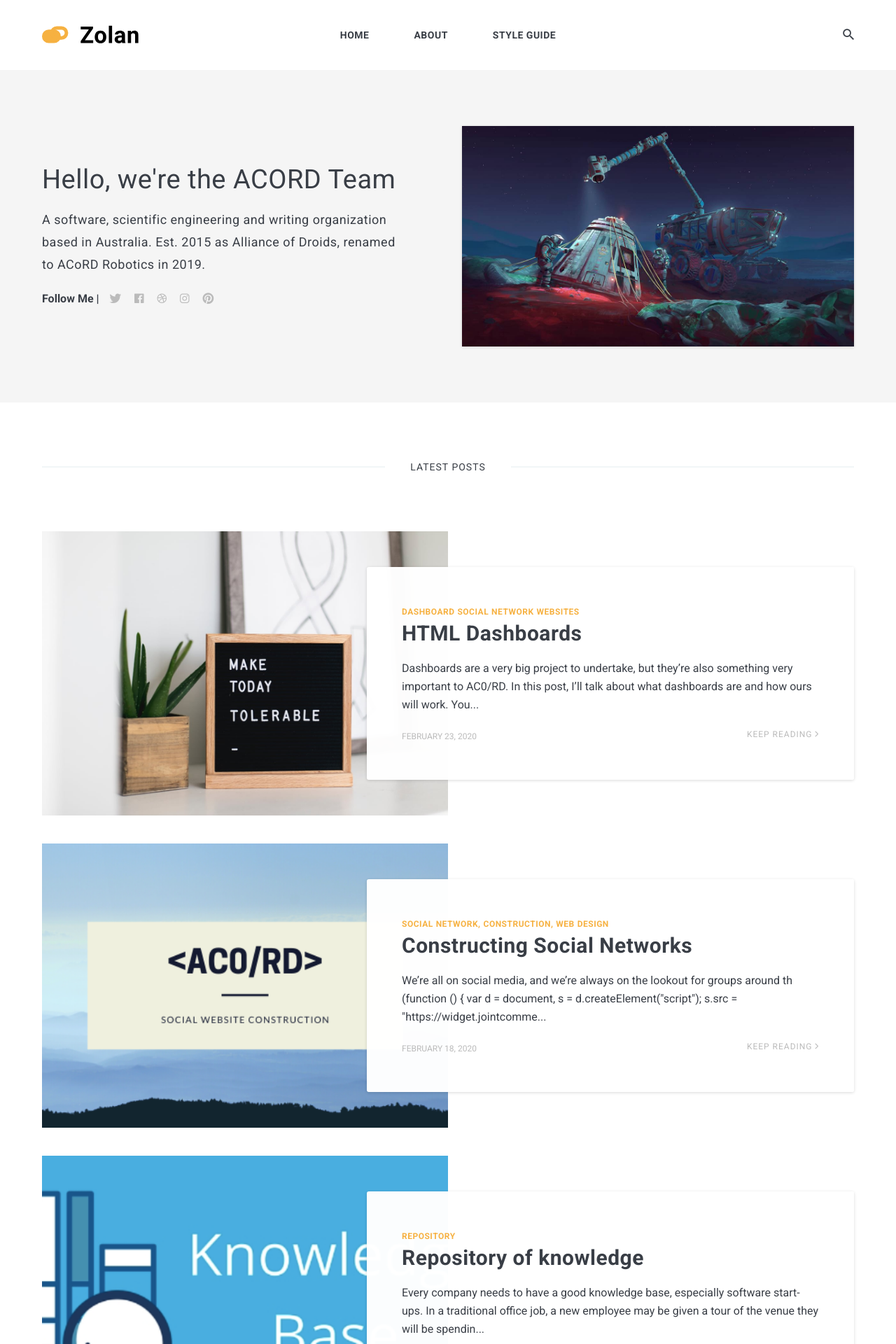
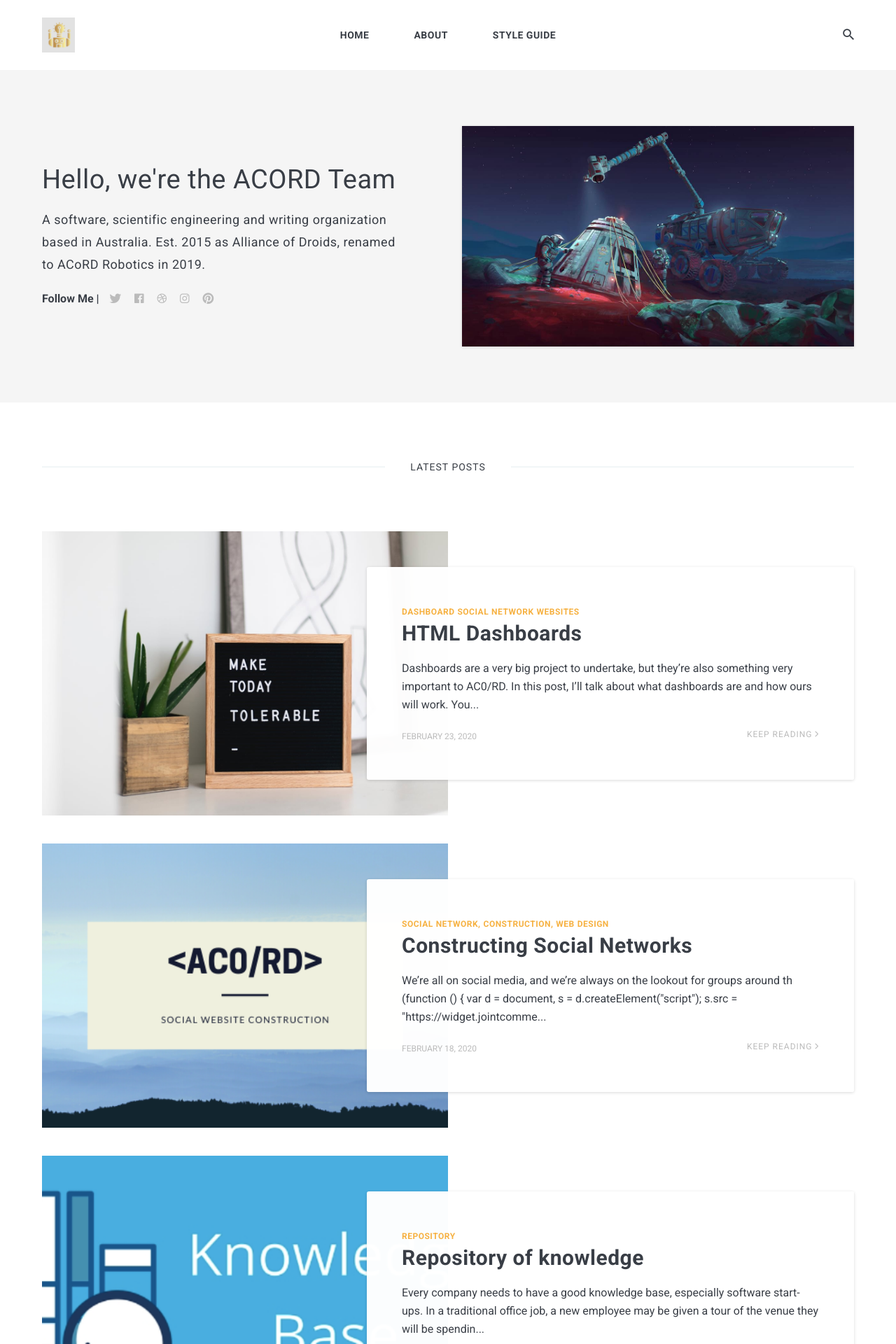
Before and after one commit to Gizmotronn/acord-robotics.github11, a Jekyll site: the page built from index.html, in a window 1280 px wide. Shown: the top 1920 px of the page at 70% size. Built offline with Jekyll 4.4.1, drawn with Linux system fonts in a browser that asks for light colours; nearby versions of some CDN libraries; the list of posts is cut into pages by our own code.

Commit message:
Update settings.yml

```diff
--- a/_data/settings.yml
+++ b/_data/settings.yml
@@ -1,7 +1,7 @@
 #-------------------------------
 # General Site Settings
 title: ACORD Blog
-logo: logo.svg # You can add own logo.
+logo: acordminimallogo.PNG # You can add own logo.
 description: Software Development Company
 
 
```
